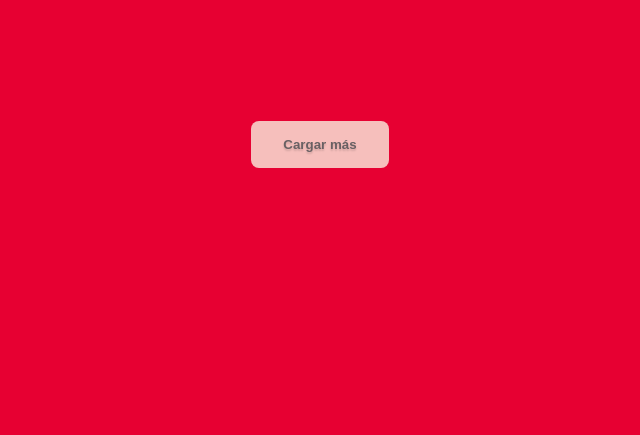
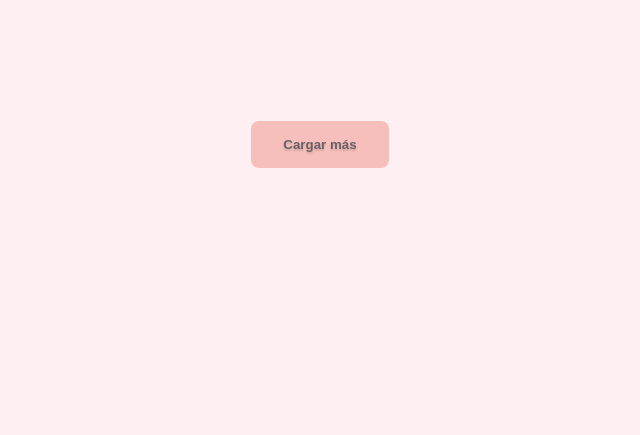
Before and after one commit to Becon02/Japan-Blog-Website, an Astro site: page / in a window 1280 px wide. Shown: the part 493-928 px from the top of the page, without its empty margins (320-960 px from the left). Built offline with nearby package versions, Linux system fonts and the light colour scheme; Astro itself is replaced by a stand-in of ours; a web font is replaced by a local one.

Commit message:
Back to pink

```diff
--- a/src/styles/base_style.css
+++ b/src/styles/base_style.css
@@ -5,7 +5,7 @@ body {
     margin: 0;
     padding: 0;
     font-family: 'Sawarabi', serif;
-    background: #e70032;
+    background: #fdeff2;
     color: #2e2e2e;
     padding: 2rem 1rem;
     min-height: 100vh;
```
